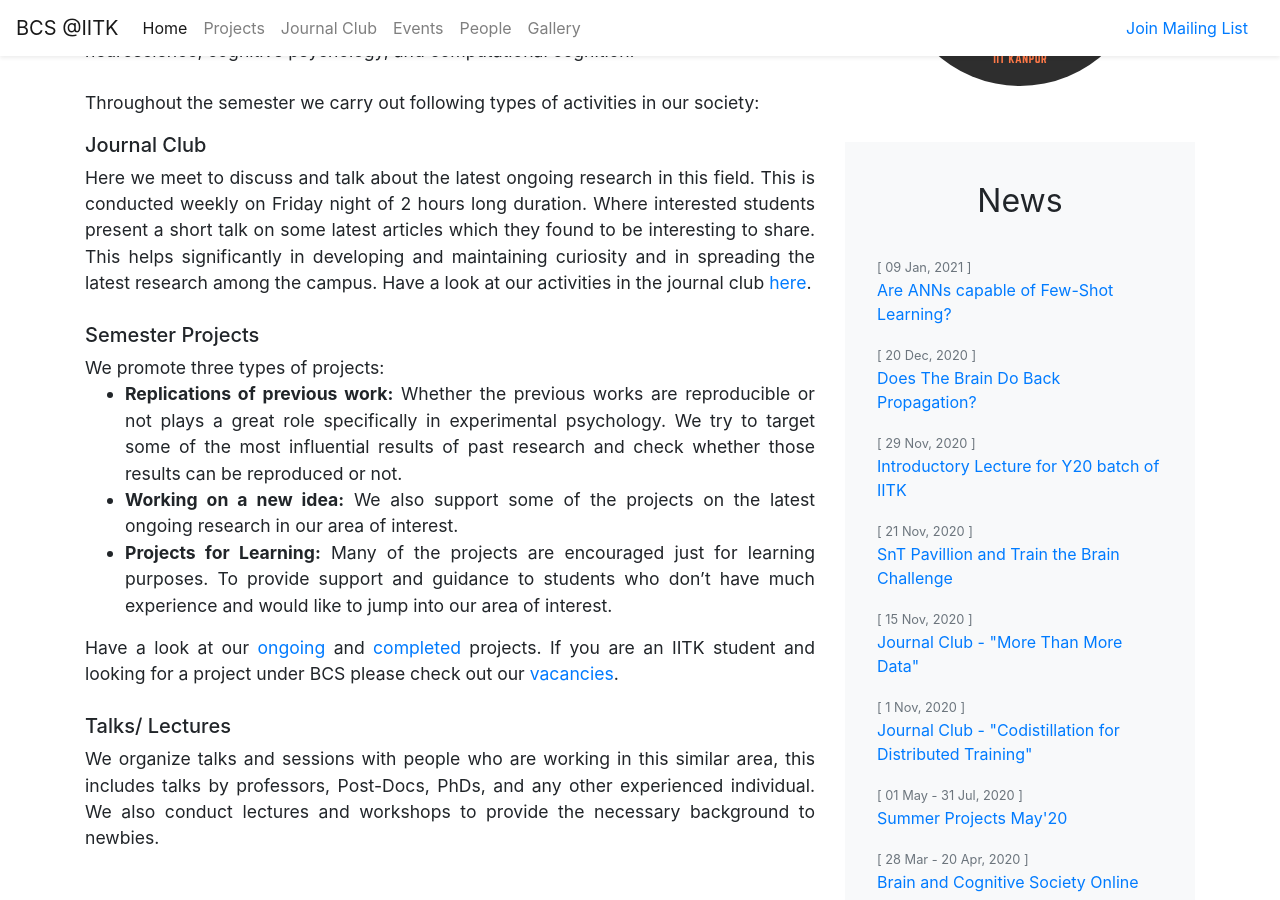
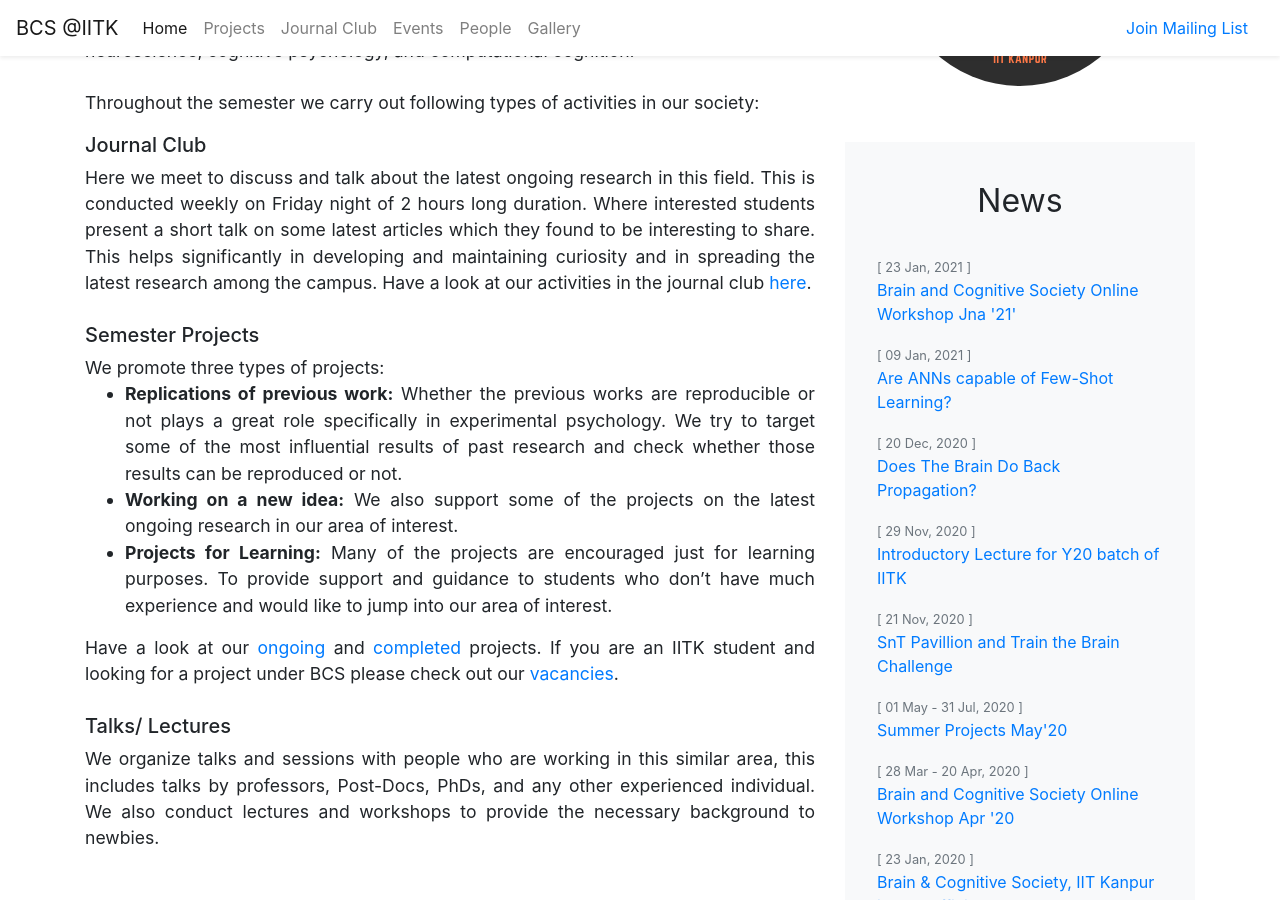
Before and after one commit to bcs-iitk/bcs-iitk.github.io, a Jekyll site: the page built from index.html, in a window 1280 px wide and 900 px high, scrolled down 292 px. Built offline with Jekyll 4.4.1, drawn with Linux system fonts in a browser that asks for light colours; nearby versions of some CDN libraries.

Commit message:
updated news

```diff
--- a/_data/news.yml
+++ b/_data/news.yml
@@ -1,3 +1,7 @@
+- title: Brain and Cognitive Society Online Workshop Jna '21'
+  date: 23 Jan, 2021
+  link: https://bcs-iitk.github.io/events/2021/01/23/BCS-Workshop-JAN-2021.html
+
 - title: Are ANNs capable of Few-Shot Learning?
   date: 09 Jan, 2021
   link: https://bcs-iitk.github.io/journal-club/2021/01/09/Are-ANNs-capable-of-Few-Shot-Leanring.html
@@ -14,14 +18,6 @@
   date: 21 Nov, 2020
   link: https://bcs-iitk.github.io/events/2020/11/21/SnT-Pavillion-and-Train-the-Brain-Challenge.html
 
-- title: Journal Club - "More Than More Data"
-  date: 15 Nov, 2020
-  link: https://bcs-iitk.github.io/journal-club/2020/11/15/More-Than-More-Data.html
-
-- title: Journal Club - "Codistillation for Distributed Training"
-  date: 1 Nov, 2020
-  link: https://bcs-iitk.github.io/journal-club/2020/10/27/Codistillation-for-Distributed-Training.html
-
 - title: Summer Projects May'20
   date: 01 May - 31 Jul, 2020
   link: https://bcs-iitk.github.io/events/2020/05/01/Summer-Projects-2020.html
```
